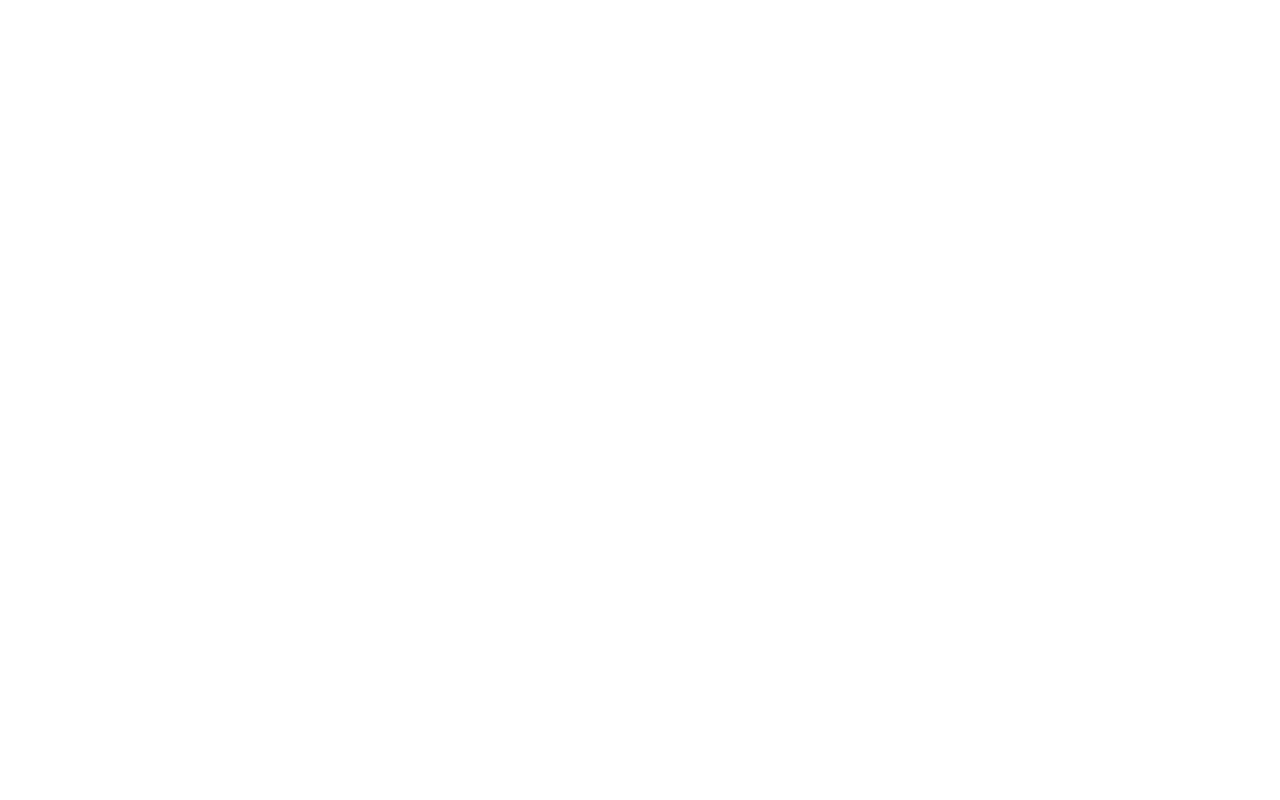
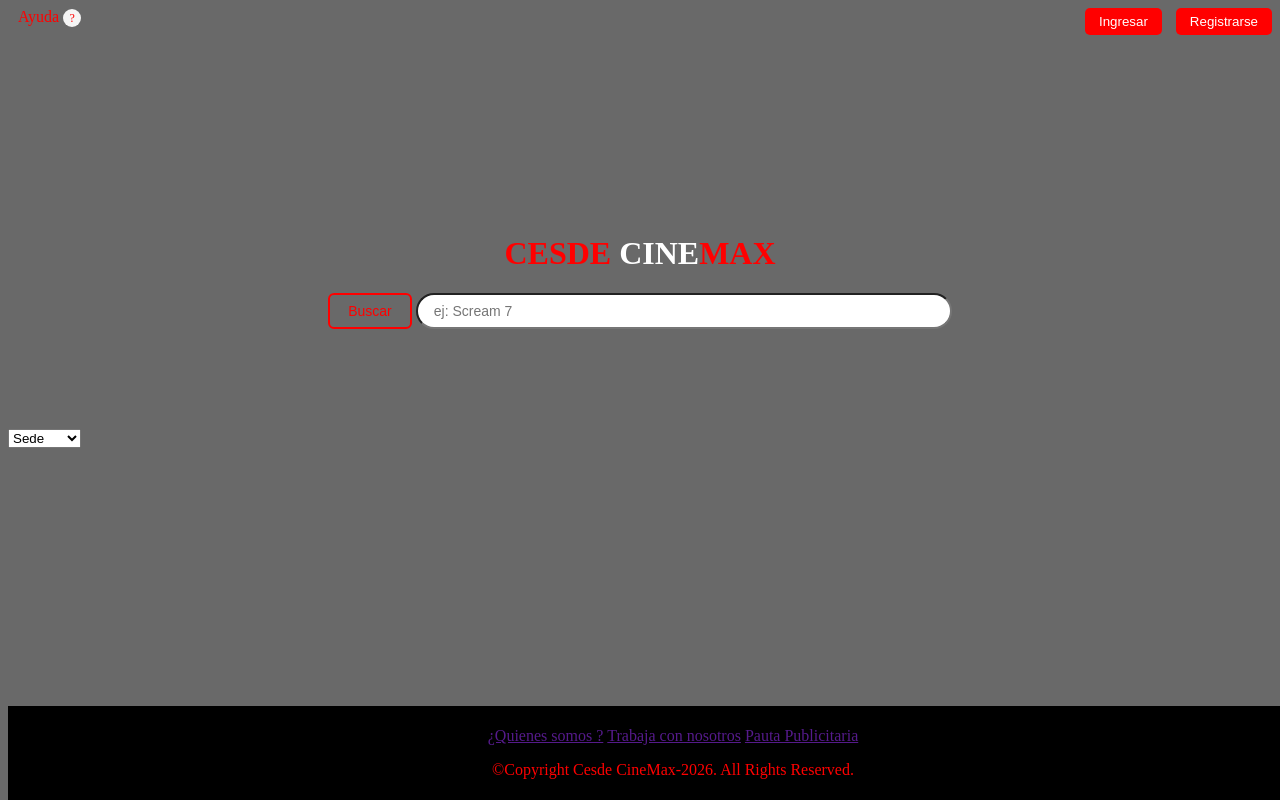
Before and after one commit to yeissonrd/CESDE_CINEMAX, a plain HTML site: page home.html in a window 1280 px wide. Drawn offline with Linux system fonts and the light colour scheme.

Commit message:
Se agrega hoja de estilo: Homestyle.css

```diff
--- /dev/null
+++ b/Styles/Homestyle.css
@@ -0,0 +1,118 @@
+
+/* Encabezado: Ayuda, ingresar y Registrase*/
+nav {
+    display: fixed  ;
+}
+nav ul {
+  list-style: none;
+  padding: 0;
+  margin: 0;
+  text-align: right;
+}
+
+nav ul li {
+  display: inline;
+  margin-left: 10px;
+}
+
+nav ul li:first-child {
+  float: left;
+}
+
+nav a {
+  text-decoration: none;
+  color: red;
+}
+
+.icono-ayuda {
+  display: inline-block;
+  width: 18px;
+  height: 18px;
+  background-color: whitesmoke;
+  color: red;
+  border-radius: 50%;
+  text-align: center;
+  font-size: 12px;
+  line-height: 18px;
+  cursor: pointer;
+}
+
+.boton {
+  border-radius: 5px;
+  background-color: red;
+  color: white;
+  border: none;
+  padding: 6px 14px;
+  cursor: pointer;
+}
+
+button:hover {
+  box-shadow: 0 0 5px red;
+}
+
+/* Titulo*/
+.titulo {
+    margin-top: 200px;
+    text-align: center;
+    color: red  ;
+}
+.cine {
+    color: white;
+}
+
+/* Body*/
+
+body {
+    background-color: #696969;
+}
+/*Barra de nevegacion*/
+.buscar {
+    display: block;
+    text-align: center;
+
+}
+
+.boton-buscar {
+  background-color: transparent;
+  color: red;
+  border: 2px solid red;
+  border-radius: 6px;
+  padding: 8px 18px;
+  font-size: 14px;
+  cursor: pointer;
+}
+input {
+  width: 500px;
+  padding: 8px 16px;
+  border-radius: 20px;
+  font-size: 14px;
+  background-color: white;
+  color: #333;
+
+}
+input:focus {
+  border-color: red;
+  outline: none;
+}
+
+.sede {
+    margin-top: 100px;
+}
+
+
+
+/*Footer*/
+.footer {
+  position: fixed;
+  bottom: 0;
+  width: 100%;
+  text-align: center;
+  padding: 5px;
+  background-color: black;
+  color: red;
+}
+footer ul li {
+    display: inline;
+    list-style: none;
+
+}
--- a/home.html
+++ b/home.html
@@ -1,11 +1,61 @@
 <!DOCTYPE html>
-<html lang="en">
+<html lang="es">
+
 <head>
     <meta charset="UTF-8">
     <meta name="viewport" content="width=device-width, initial-scale=1.0">
-    <title>Document</title>
+    <title>CesdeCINEMAX</title>
+    <link rel="stylesheet" href="/Styles/Homestyle.css">
 </head>
+
 <body>
 
+    <nav>
+        <ul>
+            <li><a href="">Ayuda</a> <span class="icono-ayuda">?</span></li>
+            <li><button class="boton">Ingresar</button></li>
+            <li><button class="boton">Registrarse</button></li>
+        </ul>
+    </nav>
+    <header>
+
+        <h1 class="titulo">CESDE <span class="cine">CINE</span>MAX</h1>
+
+    </header>
+
+    <main>
+        <section class="buscar">
+            <button class="boton-buscar">Buscar</button>
+            <input type="text" placeholder="ej: Scream 7">
+        </section>
+        <select name="sede" class="sede">
+            <option value="">Sede</option>
+            <option value="medellin">Medellín</option>
+            <option value="bello">Bello</option>
+            <option value="bogota">Bogotá</option>
+        </select>
+
+
+
+
+
+
+    </main>
+
+    <footer class="footer">
+        <ul>
+            <li><a href="">¿Quienes somos ?</a></li>
+            <li><a href="">Trabaja con nosotros</a></li>
+            <li><a href="">Pauta Publicitaria</a></li>
+            <li>
+                <p>©Copyright Cesde CineMax-2026. All Rights Reserved.</p>
+            </li>
+        </ul>
+
+
+
+    </footer>
+
 </body>
+
 </html>
```
